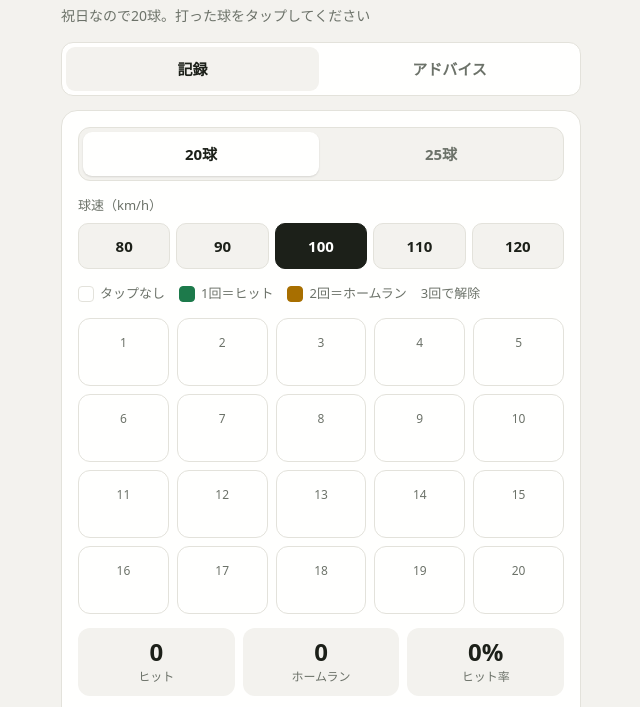
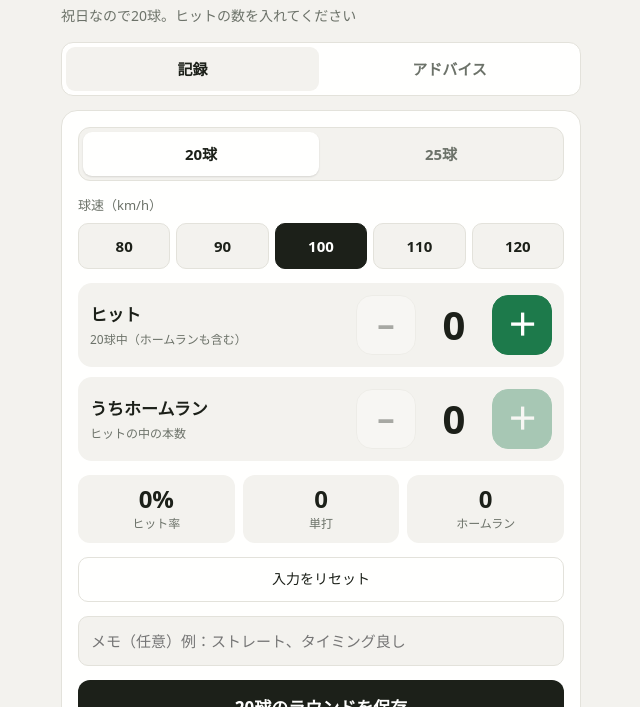
Before and after one commit to nisino25/batting-log, a plain HTML site: page index.html in a window 1280 px wide. Shown: the part 54-761 px from the top of the page, without its empty margins (319-959 px from the left). Drawn offline with nearby package versions, Linux system fonts and the light colour scheme.

Commit message:
マス目入力をやめ、ヒット数とホームラン数のカウンターに変更。旧記録も読めるように対応
Co-Authored-By: Claude Haiku 5.5 <noreply@anthropic.com>

```diff
--- a/index.html
+++ b/index.html
@@ -126,6 +126,7 @@
     }
     .muted { color: var(--muted); font-size: 13px; }
 
+    /* 球数・球速の切り替え */
     .seg {
       display: grid;
       grid-template-columns: 1fr 1fr;
@@ -147,36 +148,61 @@
     }
     .seg-btn.on { background: var(--card); color: var(--fg); box-shadow: 0 1px 2px rgba(0, 0, 0, 0.12); }
 
-    .legend { display: flex; flex-wrap: wrap; gap: 6px 14px; margin: 0; padding: 0; list-style: none; font-size: 13px; color: var(--muted); }
-    .legend li { display: flex; align-items: center; gap: 6px; }
-    .chip { width: 14px; height: 14px; border-radius: 4px; border: 1px solid var(--line); background: var(--card); display: inline-block; }
-    .chip.hit { background: var(--hit); border-color: var(--hit); }
-    .chip.hr { background: var(--hr); border-color: var(--hr); }
+    .spd-row { display: flex; flex-direction: column; gap: 8px; }
+    .spd-chips { display: grid; grid-template-columns: repeat(5, 1fr); gap: 6px; }
+    .spd-btn {
+      font: inherit;
+      font-weight: 700;
+      padding: 10px 0;
+      border-radius: 10px;
+      border: 1px solid var(--line);
+      background: var(--bg);
+      color: var(--fg);
+      cursor: pointer;
+      font-variant-numeric: tabular-nums;
+    }
+    .spd-btn.on { background: var(--fg); border-color: var(--fg); color: var(--card); }
 
-    .grid { display: grid; grid-template-columns: repeat(5, 1fr); gap: 8px; }
-    .cell {
+    /* ヒット数・HR数のカウンター */
+    .counters { display: flex; flex-direction: column; gap: 10px; }
+    .counter-row {
+      display: flex;
+      justify-content: space-between;
+      align-items: center;
+      gap: 12px;
+      background: var(--tile);
+      border-radius: 14px;
+      padding: 12px;
+    }
+    .counter-label { display: flex; flex-direction: column; gap: 2px; min-width: 0; }
+    .counter-label strong { font-size: 17px; }
+    .counter-label span { font-size: 12px; color: var(--muted); }
+    .stepper { display: flex; align-items: center; gap: 10px; flex: none; }
+    .step {
+      width: 60px;
+      height: 60px;
+      border: 0;
+      border-radius: 16px;
       font: inherit;
-      min-height: 68px;
+      font-size: 30px;
+      font-weight: 700;
+      background: var(--card);
       border: 1px solid var(--line);
-      border-radius: 12px;
-      background: var(--card);
       color: var(--fg);
-      display: flex;
-      flex-direction: column;
-      align-items: center;
-      justify-content: center;
-      gap: 2px;
       cursor: pointer;
       user-select: none;
-      transition: transform 0.08s ease, background-color 0.15s ease;
     }
-    .cell:active { transform: scale(0.94); }
-    .cell .n { font-size: 12px; color: var(--muted); font-variant-numeric: tabular-nums; }
-    .cell .lbl { font-size: 15px; font-weight: 700; min-height: 1.2em; }
-    .cell.hit { background: var(--hit); border-color: var(--hit); color: var(--on-hit); }
-    .cell.hit .n { color: var(--on-hit); opacity: 0.85; }
-    .cell.hr { background: var(--hr); border-color: var(--hr); color: var(--on-hr); }
-    .cell.hr .n { color: var(--on-hr); opacity: 0.85; }
+    .step.plus { background: var(--hit); border-color: var(--hit); color: var(--on-hit); }
+    .step:active { transform: scale(0.95); }
+    .step:disabled { opacity: 0.35; cursor: default; transform: none; }
+    .step-v {
+      min-width: 56px;
+      text-align: center;
+      font-size: 40px;
+      font-weight: 800;
+      line-height: 1;
+      font-variant-numeric: tabular-nums;
+    }
 
     .summary { display: grid; grid-template-columns: repeat(3, 1fr); gap: 8px; }
     .tile { background: var(--tile); border-radius: 12px; padding: 10px 6px; text-align: center; }
@@ -222,11 +248,6 @@
     .save:disabled { opacity: 0.35; cursor: default; }
     .msg { margin: 0; min-height: 1.3em; font-size: 14px; color: var(--muted); text-align: center; }
 
-    .strip { display: flex; flex-wrap: wrap; gap: 4px; }
-    .dot { width: 10px; height: 10px; border-radius: 50%; background: var(--line); flex: none; }
-    .dot.hit { background: var(--hit); }
-    .dot.hr { background: var(--hr); }
-
     .list-head { display: flex; justify-content: space-between; align-items: baseline; gap: 8px; flex-wrap: wrap; }
     .today { background: var(--tile); border-radius: 12px; padding: 10px 12px; font-size: 14px; }
     .empty { color: var(--muted); margin: 0; }
@@ -249,22 +270,6 @@
     }
     .del.armed { border-color: var(--danger); color: var(--danger); font-weight: 700; }
     .store-note { font-size: 12px; color: var(--muted); margin: 0; }
-
-    /* 球速 */
-    .spd-row { display: flex; flex-direction: column; gap: 8px; }
-    .spd-chips { display: grid; grid-template-columns: repeat(5, 1fr); gap: 6px; }
-    .spd-btn {
-      font: inherit;
-      font-weight: 700;
-      padding: 10px 0;
-      border-radius: 10px;
-      border: 1px solid var(--line);
-      background: var(--bg);
-      color: var(--fg);
-      cursor: pointer;
-      font-variant-numeric: tabular-nums;
-    }
-    .spd-btn.on { background: var(--fg); border-color: var(--fg); color: var(--card); }
 
     /* アドバイス（確認リスト） */
     .progress { display: flex; flex-direction: column; gap: 6px; }
@@ -303,11 +308,6 @@
 <script>
   const { createApp, ref, computed, onMounted, onBeforeUnmount } = Vue;
 
-  // 結果の値: '0' = ヒットなし, '1' = ヒット, '2' = ホームラン
-  // タップは 0 → 1 → 2 → 0 の順に切り替わる（1回=ヒット、2回=HR、3回目で解除）
-  const CYCLE = ['0', '1', '2'];
-  const LABEL = { '0': '', '1': 'ヒット', '2': 'HR' };
-
   // ---- 保存（いまはこのブラウザ内）---------------------------------------
   // 将来クラウドのDBに変えるときは list / add / remove の中身だけ差し替える。
   const Store = {
@@ -315,8 +315,8 @@
     async list() {
       let rows;
       try { rows = JSON.parse(localStorage.getItem(this.KEY) || '[]'); } catch (e) { rows = []; }
-      // 以前の H / M 形式を 1 / 0 に読み替える
-      return rows.map(r => ({ ...r, pattern: (r.pattern || '').replace(/H/g, '1').replace(/M/g, '0') }));
+      // 初期版の H / M 形式を 1 / 0 に読み替える
+      return rows.map(r => (r.pattern ? { ...r, pattern: r.pattern.replace(/H/g, '1').replace(/M/g, '0') } : r));
     },
     async add(row) {
       const rows = await this.list();
@@ -369,18 +369,38 @@
     try { localStorage.setItem(ADVICE_KEY, JSON.stringify(s)); } catch (e) {}
   }
 
-  // ---- 集計（結果の並びから計算する）---------------------------------------
-  function stats(pattern) {
-    const s = (pattern || '').split('');
-    const homeRuns = s.filter(c => c === '2').length;
-    const singles = s.filter(c => c === '1').length;
-    const hits = singles + homeRuns;
-    const pitches = s.length;
+  // ---- 球速（km/h）。最後に選んだ速度を次回も使う -------------------------
+  const SPEEDS = [80, 90, 100, 110, 120];
+  const SPEED_KEY = 'batting-log-speed';
+  function loadSpeed() {
+    try {
+      const v = Number(localStorage.getItem(SPEED_KEY));
+      return SPEEDS.includes(v) ? v : 100;
+    } catch (e) { return 100; }
+  }
+  function storeSpeed(v) {
+    try { localStorage.setItem(SPEED_KEY, String(v)); } catch (e) {}
+  }
+
+  // ---- 集計 -----------------------------------------------------------------
+  // 新しい記録は pitches / hits / homeRuns を持つ。
+  // 以前のマス目形式（pattern）の記録も読めるように、そちらも対応する。
+  function rowStats(r) {
+    if (r.pattern) {
+      const s = r.pattern.split('');
+      const homeRuns = s.filter(c => c === '2').length;
+      const hits = s.filter(c => c === '1' || c === '2').length;
+      const pitches = s.length;
+      return { pitches, hits, homeRuns, rate: pitches ? Math.round((hits / pitches) * 100) : 0 };
+    }
+    const pitches = r.pitches || 0;
+    const hits = r.hits || 0;
+    const homeRuns = r.homeRuns || 0;
     return { pitches, hits, homeRuns, rate: pitches ? Math.round((hits / pitches) * 100) : 0 };
   }
   function sumStats(list) {
     const t = list.reduce((a, r) => {
-      const s = stats(r.pattern);
+      const s = rowStats(r);
       return { p: a.p + s.pitches, h: a.h + s.hits, n: a.n + 1 };
     }, { p: 0, h: 0, n: 0 });
     return { rounds: t.n, rate: t.p ? Math.round((t.h / t.p) * 100) : 0, pitches: t.p, hits: t.h };
@@ -402,31 +422,15 @@
     try { if (navigator.vibrate) navigator.vibrate(8); } catch (e) {}
   }
 
-  // 球速（km/h）。最後に選んだ速度を次回も使う。
-  const SPEEDS = [80, 90, 100, 110, 120];
-  const SPEED_KEY = 'batting-log-speed';
-  function loadSpeed() {
-    try {
-      const v = Number(localStorage.getItem(SPEED_KEY));
-      return SPEEDS.includes(v) ? v : 100;
-    } catch (e) { return 100; }
-  }
-  function storeSpeed(v) {
-    try { localStorage.setItem(SPEED_KEY, String(v)); } catch (e) {}
-  }
-
   createApp({
     setup() {
       const tab = ref('record');        // record | advice
       const today = new Date();
       const size = ref(JpHoliday.defaultRoundSize(today));
+      const reason = dayReason(today);
       const speed = ref(loadSpeed());
-      function setSpeed(v) {
-        speed.value = v;
-        storeSpeed(v);
-      }
-      const reason = dayReason(today);
-      const cells = ref(Array(size.value).fill('0'));
+      const hits = ref(0);              // ヒット数（HRを含む）
+      const homeRuns = ref(0);          // うちホームラン
       const note = ref('');
       const rounds = ref([]);
       const loadState = ref('loading'); // loading | ready | error
@@ -449,10 +453,13 @@
         msg.value = 'チェックをリセットしました';
       }
 
-      const cur = computed(() => stats(cells.value.join('')));
+      const cur = computed(() => {
+        const rate = size.value ? Math.round((hits.value / size.value) * 100) : 0;
+        return { hits: hits.value, homeRuns: homeRuns.value, singles: hits.value - homeRuns.value, rate };
+      });
       const overall = computed(() => sumStats(rounds.value));
       const todayTotal = computed(() => sumStats(rounds.value.filter(r => sameDay(new Date(r.playedAt), new Date()))));
-      const canSave = computed(() => !saving.value && loadState.value === 'ready' && cur.value.pitches > 0);
+      const canSave = computed(() => !saving.value && loadState.value === 'ready');
 
       // 1回目は「もう一度で実行」の表示にし、3秒以内の2回目で実行する
       function confirmTap(key, action) {
@@ -470,22 +477,40 @@
 
       function setSize(n) {
         size.value = n;
-        cells.value = Array(n).fill('0');
+        hits.value = 0;
+        homeRuns.value = 0;
         msg.value = '';
       }
-      function tap(i) {
+      function setSpeed(v) {
+        speed.value = v;
+        storeSpeed(v);
+      }
+
+      function incHits() {
         buzz();
-        const a = cells.value.slice();
-        a[i] = CYCLE[(CYCLE.indexOf(a[i]) + 1) % CYCLE.length];
-        cells.value = a;
+        if (hits.value < size.value) hits.value++;
         msg.value = '';
       }
-      function cellClass(v) { return v === '1' ? 'hit' : v === '2' ? 'hr' : ''; }
-      function cellAria(i, v) {
-        return (i + 1) + '球目: ' + (v === '2' ? 'ホームラン' : v === '1' ? 'ヒット' : 'ヒットなし');
+      function decHits() {
+        buzz();
+        if (hits.value > 0) hits.value--;
+        if (homeRuns.value > hits.value) homeRuns.value = hits.value;
+        msg.value = '';
       }
+      function incHR() {
+        buzz();
+        if (homeRuns.value < hits.value) homeRuns.value++;
+        msg.value = '';
+      }
+      function decHR() {
+        buzz();
+        if (homeRuns.value > 0) homeRuns.value--;
+        msg.value = '';
+      }
+
       function resetRound() {
-        cells.value = Array(size.value).fill('0');
+        hits.value = 0;
+        homeRuns.value = 0;
         note.value = '';
         msg.value = '入力をリセットしました';
       }
@@ -498,20 +523,19 @@
         saving.value = true;
         msg.value = '';
         try {
-          const pattern = cells.value.join('');
-          const s = stats(pattern);
+          const s = rowStats({ pitches: size.value, hits: hits.value, homeRuns: homeRuns.value });
           const row = await Store.add({
             playedAt: new Date().toISOString(),
             pitches: size.value,
-            pattern,
-            hits: s.hits,
-            homeRuns: s.homeRuns,
+            hits: hits.value,
+            homeRuns: homeRuns.value,
             rate: s.rate,
             speed: speed.value,
             note: note.value.trim(),
           });
           rounds.value = [row, ...rounds.value];
-          cells.value = Array(size.value).fill('0');
+          hits.value = 0;
+          homeRuns.value = 0;
           note.value = '';
           msg.value = '保存しました';
         } catch (e) {
@@ -550,17 +574,17 @@
       onBeforeUnmount(() => clearTimeout(armTimer));
 
       return {
-        tab, size, speed, speeds: SPEEDS, setSpeed, reason, cells, note, rounds, loadState, saving, msg, armed,
+        tab, size, speed, speeds: SPEEDS, setSpeed, reason, hits, homeRuns, note, rounds, loadState, saving, msg, armed,
         cur, overall, todayTotal, canSave,
         ADVICE, checks, checkDone, checkPct, toggleCheck, resetChecks, ADVICE_TOTAL,
-        setSize, tap, cellClass, cellAria, reset, save, deleteRound, fmtDate, stats,
+        setSize, incHits, decHits, incHR, decHR, reset, save, deleteRound, fmtDate, rowStats,
       };
     },
     template: `
       <div class="wrap">
         <header class="head">
           <h1>バッティングマシン記録</h1>
-          <p class="sub" v-if="tab === 'record'">{{ reason }}。打った球をタップしてください</p>
+          <p class="sub" v-if="tab === 'record'">{{ reason }}。ヒットの数を入れてください</p>
           <p class="sub" v-else>打席の前と、ラウンドの途中で確認してください</p>
         </header>
 
@@ -588,25 +612,40 @@
               </div>
             </div>
 
-            <ul class="legend">
-              <li><span class="chip"></span>タップなし</li>
-              <li><span class="chip hit"></span>1回＝ヒット</li>
-              <li><span class="chip hr"></span>2回＝ホームラン</li>
-              <li>3回で解除</li>
-            </ul>
+            <div class="counters">
+              <div class="counter-row">
+                <div class="counter-label">
+                  <strong>ヒット</strong>
+                  <span>{{ size }}球中（ホームランも含む）</span>
+                </div>
+                <div class="stepper">
+                  <button type="button" class="step" aria-label="ヒットを1つ減らす"
+                    :disabled="hits === 0" @click="decHits">−</button>
+                  <span class="step-v">{{ hits }}</span>
+                  <button type="button" class="step plus" aria-label="ヒットを1つ増やす"
+                    :disabled="hits >= size" @click="incHits">＋</button>
+                </div>
+              </div>
 
-            <div class="grid">
-              <button v-for="(v, i) in cells" :key="i" type="button" class="cell"
-                :class="cellClass(v)" :aria-label="cellAria(i, v)" @click="tap(i)">
-                <span class="n">{{ i + 1 }}</span>
-                <span class="lbl">{{ v === '1' ? 'ヒット' : v === '2' ? 'HR' : '' }}</span>
-              </button>
+              <div class="counter-row">
+                <div class="counter-label">
+                  <strong>うちホームラン</strong>
+                  <span>ヒットの中の本数</span>
+                </div>
+                <div class="stepper">
+                  <button type="button" class="step" aria-label="ホームランを1つ減らす"
+                    :disabled="homeRuns === 0" @click="decHR">−</button>
+                  <span class="step-v">{{ homeRuns }}</span>
+                  <button type="button" class="step plus" aria-label="ホームランを1つ増やす"
+                    :disabled="homeRuns >= hits" @click="incHR">＋</button>
+                </div>
+              </div>
             </div>
 
             <div class="summary">
-              <div class="tile"><div class="stat-v">{{ cur.hits }}</div><div class="stat-l">ヒット</div></div>
+              <div class="tile"><div class="stat-v">{{ cur.rate }}%</div><div class="stat-l">ヒット率</div></div>
+              <div class="tile"><div class="stat-v">{{ cur.singles }}</div><div class="stat-l">単打</div></div>
               <div class="tile"><div class="stat-v">{{ cur.homeRuns }}</div><div class="stat-l">ホームラン</div></div>
-              <div class="tile"><div class="stat-v">{{ cur.rate }}%</div><div class="stat-l">ヒット率</div></div>
             </div>
 
             <div class="btn-row">
@@ -616,7 +655,7 @@
             </div>
 
             <input class="note" v-model="note" maxlength="120"
-              placeholder="メモ（任意）例：60km/h、ストレート">
+              placeholder="メモ（任意）例：ストレート、タイミング良し">
             <button type="button" class="save" :disabled="!canSave" @click="save">
               {{ saving ? '保存中…' : size + '球のラウンドを保存' }}
             </button>
@@ -643,13 +682,9 @@
                 <div class="item-top">
                   <span>{{ fmtDate(r.playedAt) }}</span>
                   <span class="score">
-                    {{ stats(r.pattern).hits }}/{{ stats(r.pattern).pitches }}球
-                    （HR {{ stats(r.pattern).homeRuns }}）・{{ stats(r.pattern).rate }}%
+                    {{ rowStats(r).hits }}/{{ rowStats(r).pitches }}球
+                    （HR {{ rowStats(r).homeRuns }}）・{{ rowStats(r).rate }}%
                   </span>
-                </div>
-                <div class="strip">
-                  <span v-for="(c, i) in (r.pattern || '').split('')" :key="i" class="dot"
-                    :class="c === '2' ? 'hr' : c === '1' ? 'hit' : ''"></span>
                 </div>
                 <div class="item-foot">
                   <span class="item-note">{{ r.speed ? r.speed + 'km/h' : '' }}{{ r.speed && r.note ? '・' : '' }}{{ r.note }}</span>
```
